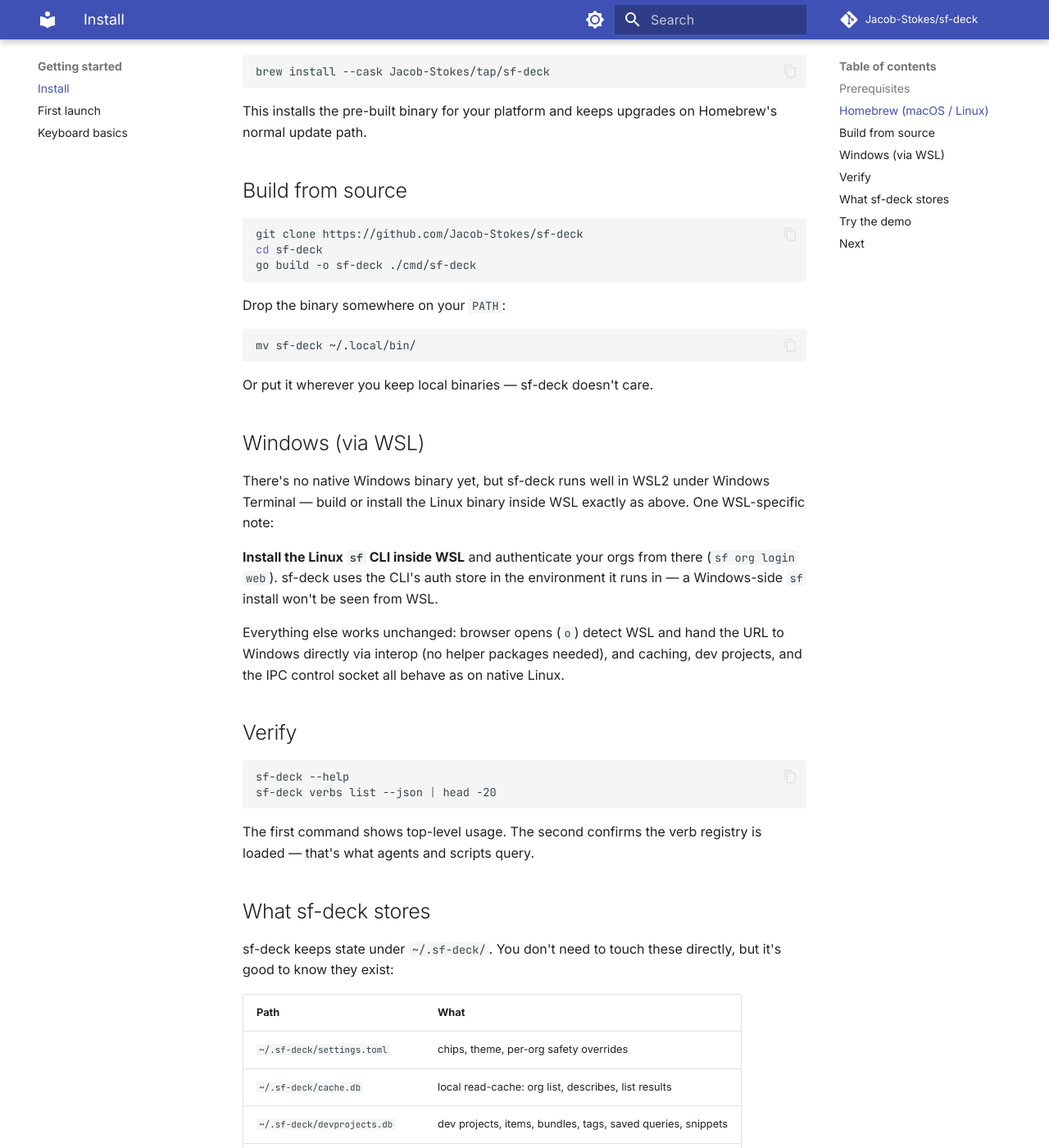
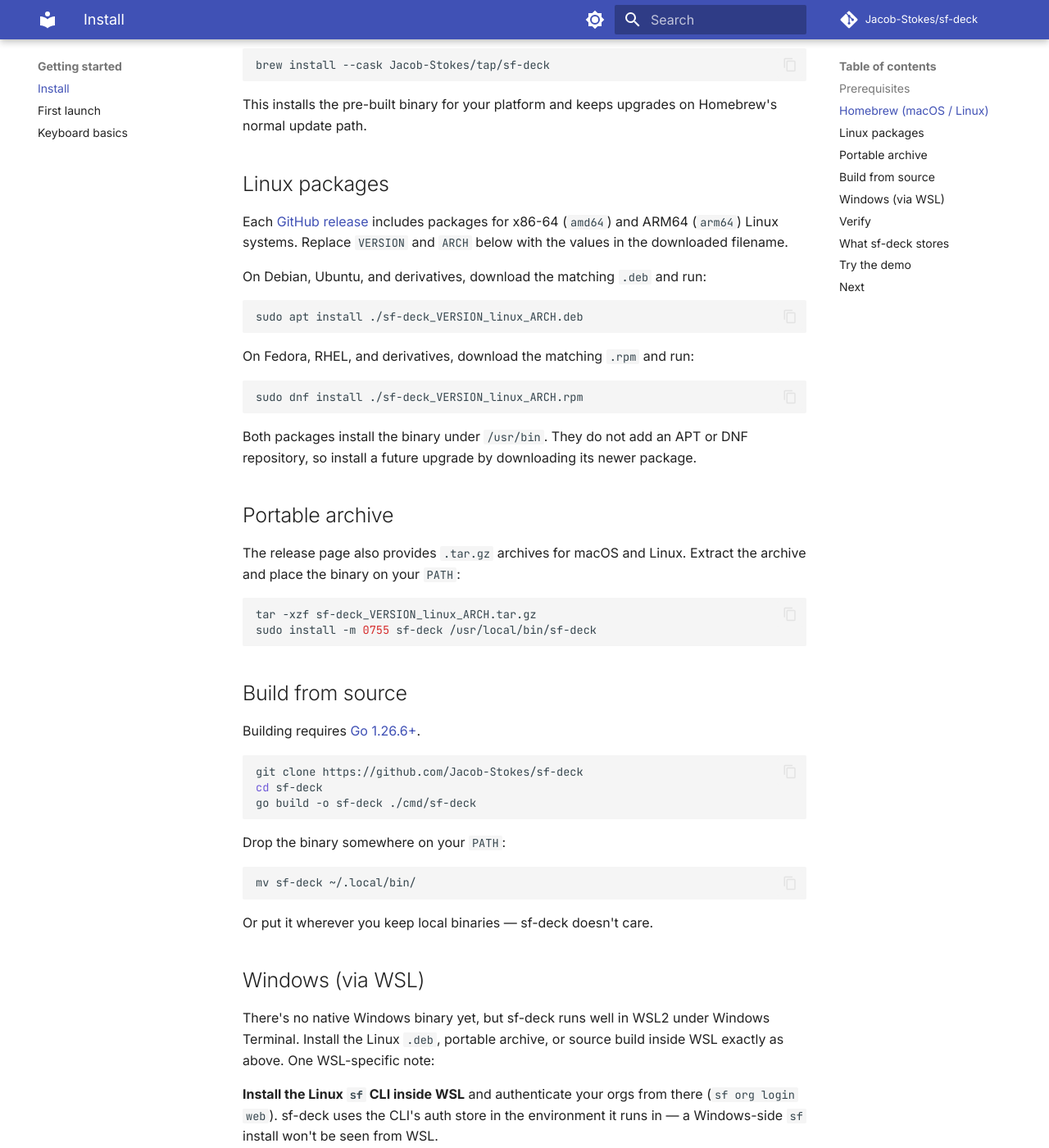
Before and after one commit to Jacob-Stokes/sf-deck, an MkDocs documentation site: the page built from docs/user/getting-started/install.md, in a window 1280 px wide and 1400 px high, scrolled down 403 px. Shown: the whole window at 82% size. Built offline with MkDocs 1.6.1 and Material for MkDocs 9.7.7, drawn with Linux system fonts in a browser that asks for light colours; comment, search, counter and statistics services are not loaded; some of the changed text lies outside the part shown.

Commit message:
Add native Linux packages

````diff
--- a/docs/user/getting-started/install.md
+++ b/docs/user/getting-started/install.md
@@ -2,9 +2,9 @@
 
 ## Prerequisites
 
-- [Go 1.26.6+](https://go.dev/dl/)
-- [Salesforce CLI](https://developer.salesforce.com/tools/salesforcecli)
-  (`sf`), with at least one authenticated org (`sf org login web`)
+Demo mode has no external prerequisites. To connect a real org, install the
+[Salesforce CLI](https://developer.salesforce.com/tools/salesforcecli) (`sf`)
+and authenticate at least one org with `sf org login web`.
 
 If `sf org list` returns your orgs, you're ready.
 
@@ -17,7 +17,40 @@
 This installs the pre-built binary for your platform and keeps upgrades on
 Homebrew's normal update path.
 
+## Linux packages
+
+Each [GitHub release](https://github.com/Jacob-Stokes/sf-deck/releases)
+includes packages for x86-64 (`amd64`) and ARM64 (`arm64`) Linux systems.
+Replace `VERSION` and `ARCH` below with the values in the downloaded filename.
+
+On Debian, Ubuntu, and derivatives, download the matching `.deb` and run:
+
+```sh
+sudo apt install ./sf-deck_VERSION_linux_ARCH.deb
+```
+
+On Fedora, RHEL, and derivatives, download the matching `.rpm` and run:
+
+```sh
+sudo dnf install ./sf-deck_VERSION_linux_ARCH.rpm
+```
+
+Both packages install the binary under `/usr/bin`. They do not add an APT or
+DNF repository, so install a future upgrade by downloading its newer package.
+
+## Portable archive
+
+The release page also provides `.tar.gz` archives for macOS and Linux. Extract
+the archive and place the binary on your `PATH`:
+
+```sh
+tar -xzf sf-deck_VERSION_linux_ARCH.tar.gz
+sudo install -m 0755 sf-deck /usr/local/bin/sf-deck
+```
+
 ## Build from source
+
+Building requires [Go 1.26.6+](https://go.dev/dl/).
 
 ```sh
 git clone https://github.com/Jacob-Stokes/sf-deck
@@ -36,8 +69,8 @@
 ## Windows (via WSL)
 
 There's no native Windows binary yet, but sf-deck runs well in WSL2
-under Windows Terminal — build or install the Linux binary inside WSL
-exactly as above. One WSL-specific note:
+under Windows Terminal. Install the Linux `.deb`, portable archive, or source
+build inside WSL exactly as above. One WSL-specific note:
 
 **Install the Linux `sf` CLI inside WSL** and authenticate your orgs
 from there (`sf org login web`). sf-deck uses the CLI's auth store in
@@ -98,6 +131,9 @@
 brew upgrade --cask sf-deck
 ```
 
+Linux package users download and install the newer `.deb` or `.rpm` from the
+release page.
+
 ## Try the demo
 
 Want to see what sf-deck looks like without pointing it at a real
````
Also changed, not shown: .github/CONTRIBUTING.md, .goreleaser.yaml, README.md, 2 other files.
